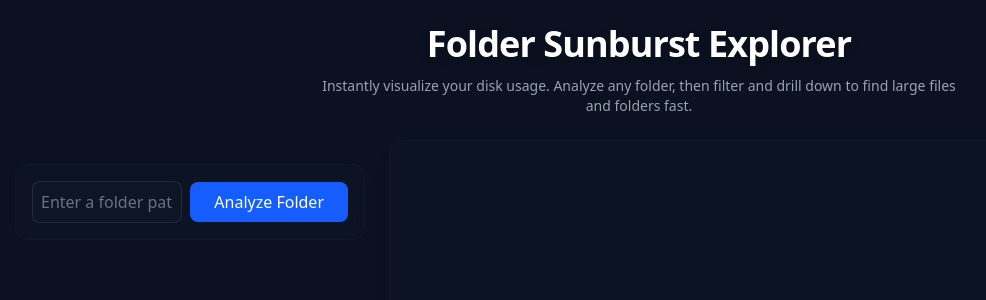
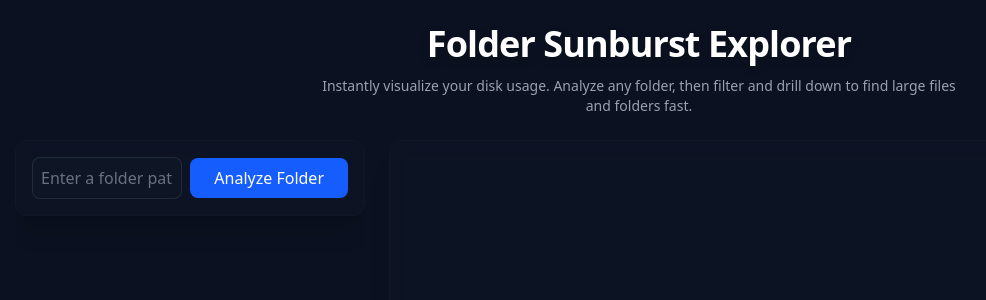
Before and after one commit to maple-buice/folder-analyzer, a React (Vite) app: page / in a window 1280 px wide. Shown: the top 300 px of the page, without its empty margins (1-987 px from the left). Built offline with nearby package versions, Linux system fonts and the light colour scheme.

Commit message:
Height fix

```diff
--- a/src/App.tsx
+++ b/src/App.tsx
@@ -304,8 +304,8 @@ const App: React.FC = () => {
 
   // --- Render ---
   return (
-    <div className="h-screen w-screen bg-[#0B1120] text-gray-100 overflow-hidden">
-      <header className="text-center py-6">
+    <div className="h-screen w-screen bg-[#0B1120] text-gray-100 overflow-hidden flex flex-col">
+      <header className="flex-none text-center py-6">
         <h1 className="text-4xl font-bold text-white mb-3 tracking-tight drop-shadow-lg">
           Folder Sunburst Explorer
         </h1>
@@ -314,9 +314,9 @@ const App: React.FC = () => {
         </p>
       </header>
 
-      <div className="h-[calc(100vh-8rem)] grid grid-cols-1 lg:grid-cols-[350px_1fr] gap-6 px-4 overflow-hidden">
+      <div className="flex-1 min-h-0 grid grid-cols-1 lg:grid-cols-[350px_1fr] gap-6 px-4 overflow-hidden">
         {/* Controls Panel */}
-        <div className="lg:sticky lg:top-6 h-fit overflow-y-auto">
+        <div className="lg:sticky lg:top-6 overflow-y-auto">
           <div className="bg-gray-900/40 backdrop-blur-sm rounded-xl shadow-xl p-4 space-y-4 border border-gray-800/20">
             <FolderInput
               folderPath={folderPath}
@@ -371,8 +371,8 @@ const App: React.FC = () => {
         </div>
 
         {/* Chart Area */}
-        <div className="bg-gray-900/40 backdrop-blur-sm rounded-xl shadow-xl border border-gray-800/20 h-full">
-          <div className="w-full h-full min-h-[500px]">
+        <div className="min-h-0 bg-gray-900/40 backdrop-blur-sm rounded-xl shadow-xl border border-gray-800/20">
+          <div className="w-full h-full">
             {filteredRoot && !loading && (
               <SunburstChart
                 data={filteredRoot}
```
